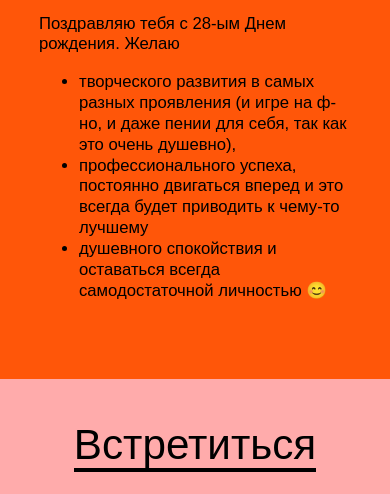
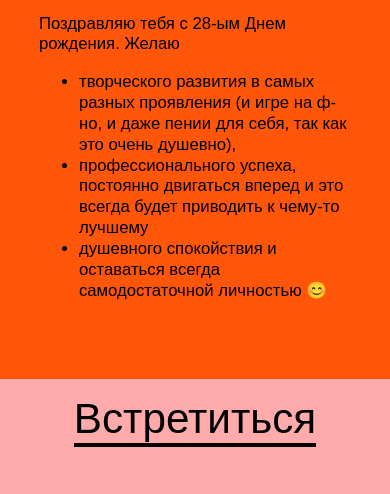
Before and after one commit to boodyvo/happybday.github.io, a plain HTML site: page index.html in a window 390 px wide. Shown: the part 113-607 px from the top of the page. Drawn offline with nearby package versions, Linux system fonts and the light colour scheme; grey boxes are pictures that could not be loaded.

Commit message:
Make better for portrait mobile

```diff
--- a/style.css
+++ b/style.css
@@ -99,6 +99,6 @@ html {
     }
 
     .intro-cta__button {
-        margin-top: 5vh;
+        margin-top: 2vh;
     }
 }
```
